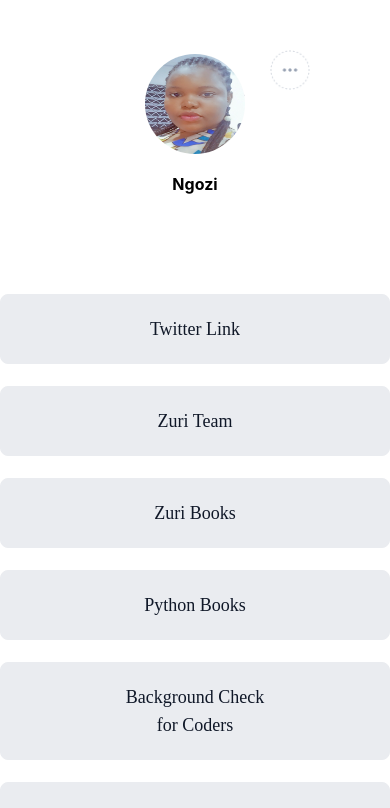
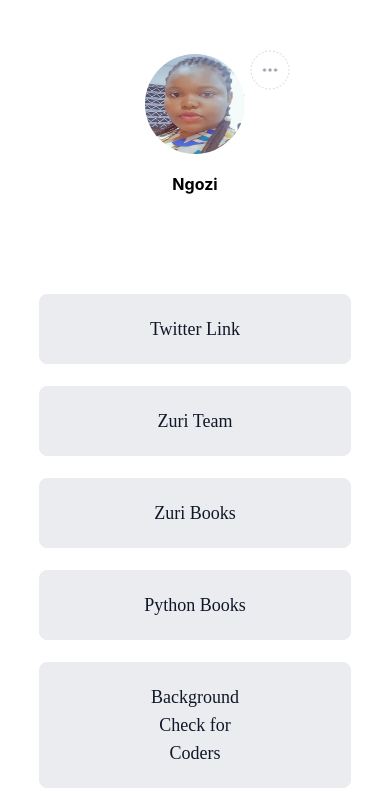
Before and after one commit to precious-68/Ayotayo, a React (Create React App) app: page / in a window 390 px wide. Shown: the top 808 px of the page. Built offline with nearby package versions, Linux system fonts and the light colour scheme.

Commit message:
changed some styling

```diff
--- a/src/Components/Linktreestyles.css
+++ b/src/Components/Linktreestyles.css
@@ -129,12 +129,12 @@
         position: absolute;
         width: 40px;
         height: 40px;
-        right: 80px;
+        right: 100px;
         top: 50px;
     }
     a{
-        width:100%;
-       padding: 20px 120px;
+        width:80%;
+       padding: 20px 100px;
        margin:5px;
     }
     #footerr{
```
